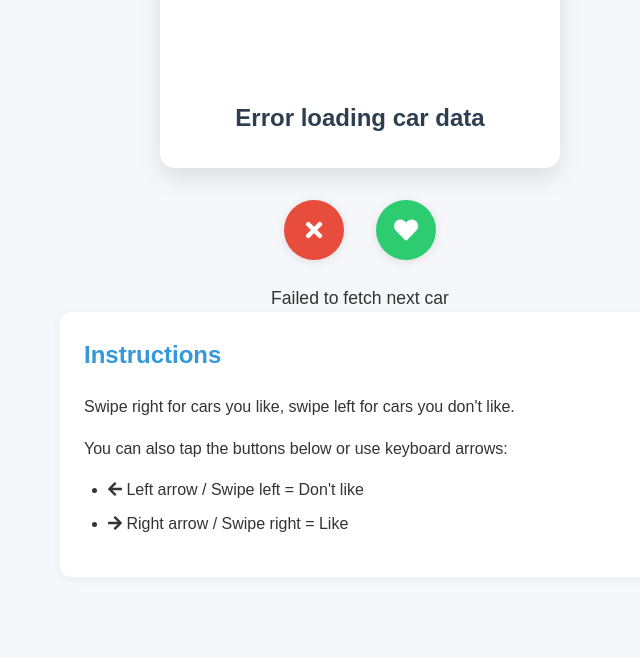
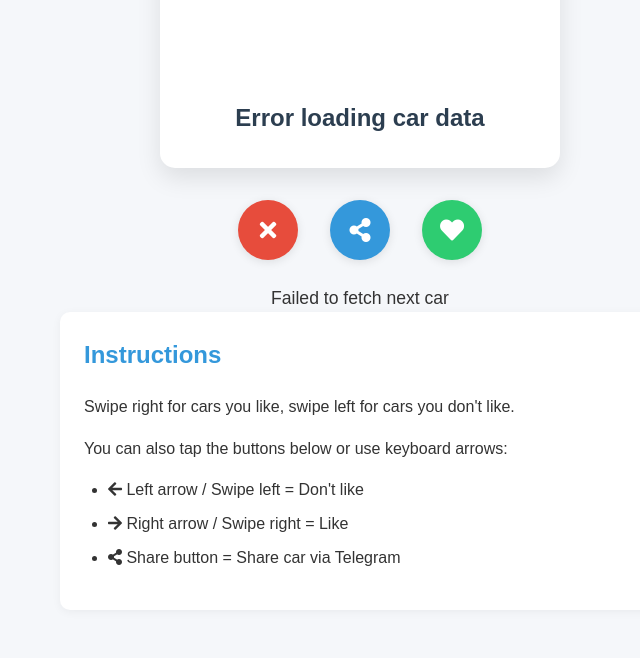
Before and after one commit to the-yellow-pages/Tied-Together, a Flask app: page / in a window 1280 px wide. Shown: the part 363-1021 px from the top of the page, without its empty margins (280-920 px from the left). Before the commit the page ends 895 px from the top, so only its background shows below. Run offline with Flask 3, Linux system fonts and the light colour scheme; some libraries are stand-ins or nearby versions.

Commit message:
Add Telegram WebApp integration

```diff
--- a/static/css/style.css
+++ b/static/css/style.css
@@ -224,6 +224,15 @@
     background-color: #27ae60;
 }
 
+.share {
+    background-color: #3498db;
+    color: white;
+}
+
+.share:hover {
+    background-color: #2980b9;
+}
+
 .feedback-message {
     text-align: center;
     margin-top: 1.5rem;
@@ -238,6 +247,11 @@
 
 .disliked {
     color: #e74c3c;
+    font-weight: bold;
+}
+
+.shared {
+    color: #3498db;
     font-weight: bold;
 }
 
--- a/static/js/main.js
+++ b/static/js/main.js
@@ -2,6 +2,11 @@
 let currentCandidate = null;
 let currentImageIndex = 0;
 import { formatPrice } from '/static/js/tool/formatters.js';
+import { loadTelegramScript, initTelegramWebApp, shareFavoriteCar } from '/static/js/tool/telegram.js'
+
+let tg = null;
+let telegramConnected = false;
+
 
 const wordCard = document.getElementById('word-display');
 const candidateWordElement = document.getElementById('candidate-word');
@@ -13,7 +18,16 @@
 const carLocationElement = document.getElementById('car-location');
 
 // Fetch the first car on page load
-document.addEventListener('DOMContentLoaded', () => {
+document.addEventListener('DOMContentLoaded', async () => {
+    tg = await loadTelegramScript(tg)
+    if (tg) {
+        initTelegramWebApp(tg, telegramConnected);
+        telegramConnected = true; // Set the flag to true when connected
+        console.log("Telegram loaded");
+    }
+    else {
+        console.log("telegram not loaded")
+    }
     getNextCandidate();
 });
 
@@ -218,6 +232,16 @@
     }
 }
 
+// Share the current car through Telegram
+function shareCurrentCar() {
+    if (currentCandidate) {
+        shareFavoriteCar(tg, telegramConnected, currentCandidate);
+        feedbackElement.innerHTML = `<span class="shared">Shared: ${currentCandidate.title || 'this car'}</span>`;
+    } else {
+        feedbackElement.textContent = 'No car to share';
+    }
+}
+
 // Add touch swipe functionality with color flashes
 let touchStartX = 0;
 let touchEndX = 0;
@@ -333,6 +357,7 @@
 // Add button event listeners
 document.getElementById('like-btn').addEventListener('click', likeWord);
 document.getElementById('dislike-btn').addEventListener('click', dislikeWord);
+document.getElementById('share-btn').addEventListener('click', shareCurrentCar);
 
 // Add image navigation event listenersd event listener and merge its content
 document.addEventListener('DOMContentLoaded', () => {
--- /dev/null
+++ b/static/js/tool/telegram.js
@@ -0,0 +1,76 @@
+// Load Telegram WebApp script dynamically
+export function loadTelegramScript(tg) {
+    return new Promise((resolve, reject) => {
+        const script = document.createElement('script');
+        script.src = 'https://telegram.org/js/telegram-web-app.js';
+        script.onload = () => {
+            tg = window.Telegram?.WebApp;
+            resolve(tg);
+        };
+        script.onerror = () => reject(new Error('Failed to load Telegram WebApp script'));
+        document.head.appendChild(script);
+    });
+}
+
+// Initialize Telegram WebApp
+export function initTelegramWebApp(tg, telegramConnected) {
+    if (tg && tg.initDataUnsafe?.query_id) {
+        telegramConnected = true;
+        console.log("Telegram WebApp initialized successfully");
+
+        // Expand the WebApp to fullscreen
+        tg.expand();
+
+        // Change theme based on Telegram color scheme
+        if (tg.colorScheme === 'dark') {
+            document.body.classList.add('dark-theme');
+        }
+
+        // Setup the main button for actions if needed
+        setupTelegramMainButton(tg, telegramConnected);
+
+        // Notify Telegram that the WebApp is ready
+        tg.ready();
+    } else {
+        console.log("Telegram WebApp not available or not running inside Telegram");
+    }
+}
+
+// Setup Telegram Main Button
+function setupTelegramMainButton(tg, telegramConnected) {
+    if (!telegramConnected) return;
+
+    // Configure the main button
+    tg.MainButton.setParams({
+        text: 'SHARE FAVORITE CAR',
+        color: '#31b545',
+        text_color: '#ffffff',
+        is_visible: false
+    });
+
+    // Add event listener for the main button
+    tg.MainButton.onClick(shareFavoriteCar);
+}
+
+// Function to share the currently liked car with Telegram
+// A <sendData> method used to send data to the bot. When this method is called, a service message is sent to the bot containing the data data of the length up to 4096 bytes, and the Mini App is closed. See the field web_app_data in the class Message.
+// This method is only available for Mini Apps launched via a Keyboard button.
+export function shareFavoriteCar(tg, telegramConnected, currentCandidate) {
+    if (!telegramConnected || !currentCandidate) {
+        console.log("Cannot share: Telegram not connected or no car selected");
+        return;
+    }
+
+    // Prepare data to send back to the Telegram Bot
+    const carData = {
+        id: currentCandidate.id,
+        title: currentCandidate.title,
+        price: currentCandidate.price,
+        currency: currentCandidate.currency,
+        image_url: currentCandidate.image_url
+    };
+
+
+    // Send data back to Telegram
+    tg.sendData(JSON.stringify(carData));
+}
--- a/templates/index.html
+++ b/templates/index.html
@@ -4,9 +4,13 @@
 <head>
     <meta charset="UTF-8">
     <meta name="viewport" content="width=device-width, initial-scale=1.0">
+    <meta http-equiv="Cache-Control" content="no-store, must-revalidate">
+    <meta http-equiv="Pragma" content="no-cache">
+    <meta http-equiv="Expires" content="0">
     <title>Car Tinder</title>
     <link rel="stylesheet" href="/static/css/style.css">
     <link rel="stylesheet" href="https://cdnjs.cloudflare.com/ajax/libs/font-awesome/5.15.3/css/all.min.css">
+    <!-- Telegram script tag removed from here -->
 </head>
 
 <body>
@@ -39,6 +43,9 @@
                 <button id="dislike-btn" class="swipe-btn dislike">
                     <i class="fas fa-times"></i>
                 </button>
+                <button id="share-btn" class="swipe-btn share">
+                    <i class="fas fa-share-alt"></i>
+                </button>
                 <button id="like-btn" class="swipe-btn like">
                     <i class="fas fa-heart"></i>
                 </button>
@@ -53,6 +60,7 @@
             <ul>
                 <li><i class="fas fa-arrow-left"></i> Left arrow / Swipe left = Don't like</li>
                 <li><i class="fas fa-arrow-right"></i> Right arrow / Swipe right = Like</li>
+                <li><i class="fas fa-share-alt"></i> Share button = Share car via Telegram</li>
             </ul>
         </div>
     </div>
```
